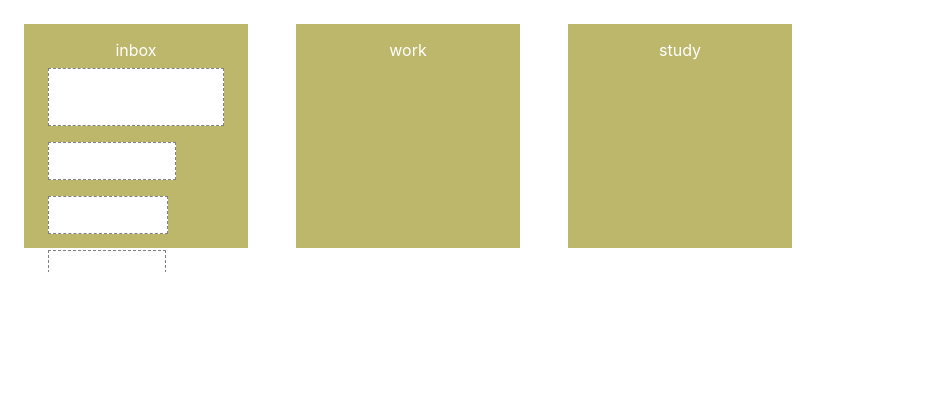
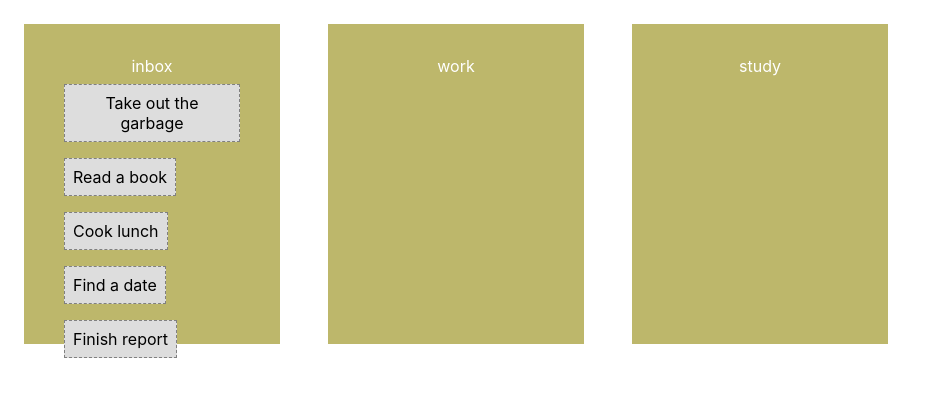
Before and after one commit to anthony2025/taskmanagement-frontend, a React (Create React App) app: page / in a window 1280 px wide. Shown: the top 396 px of the page, without its empty margins (0-927 px from the left). Built offline with nearby package versions, Linux system fonts and the light colour scheme.

Commit message:
small formatting issues

```diff
--- a/src/index.css
+++ b/src/index.css
@@ -13,11 +13,11 @@ code {
 }
 
 .category {
-  height: 12rem;
+  height: 16rem;
   width: 12rem;
   margin: 1.5rem;
   color: white;
-  padding: 1rem;
+  padding: 2rem;
   text-align: center;
   font-size: 1rem;
   line-height: normal;
@@ -26,8 +26,9 @@ code {
 
 .task {
   border: 1px dashed gray;
-  background-color: white;
-  padding: 0.5rem 1rem;
+  background-color: #ddd;
+  color: black;
+  padding: .5rem;
   margin: .5rem;
   cursor: move;
   float: left;
```
